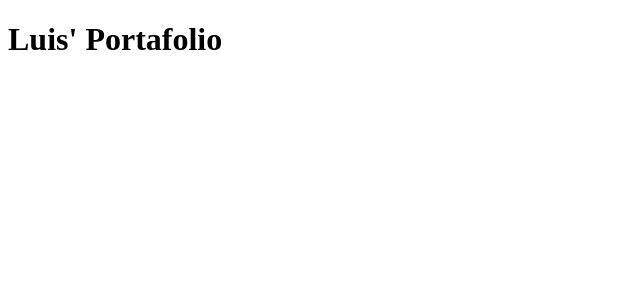
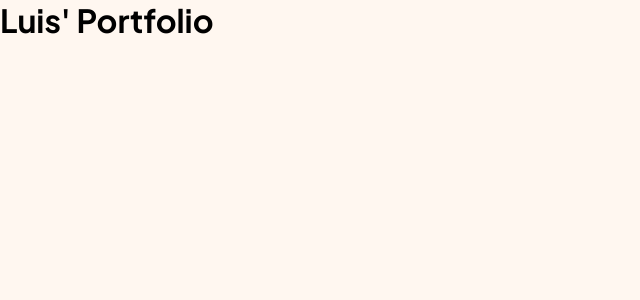
Before and after one commit to LuisCaballe/portafolio, a Next.js app: page / in a window 1280 px wide. Shown: the top 300 px of the page, without its empty margins (0-640 px from the left). Built offline with nearby package versions, Linux system fonts and the light colour scheme.

Commit message:
Add global styles

```diff
--- a/src/app/globals.css
+++ b/src/app/globals.css
@@ -1,98 +1,18 @@
-/* :root {
-  --max-width: 1100px;
-  --border-radius: 12px;
-  --font-mono: ui-monospace, Menlo, Monaco, 'Cascadia Mono', 'Segoe UI Mono',
-    'Roboto Mono', 'Oxygen Mono', 'Ubuntu Monospace', 'Source Code Pro',
-    'Fira Mono', 'Droid Sans Mono', 'Courier New', monospace;
+@import url("https://fonts.googleapis.com/css2?family=Plus+Jakarta+Sans:wght@400;700&family=Space+Mono:wght@400;700&display=swap");
 
-  --foreground-rgb: 0, 0, 0;
-  --background-start-rgb: 214, 219, 220;
-  --background-end-rgb: 255, 255, 255;
-
-  --primary-glow: conic-gradient(
-    from 180deg at 50% 50%,
-    #16abff33 0deg,
-    #0885ff33 55deg,
-    #54d6ff33 120deg,
-    #0071ff33 160deg,
-    transparent 360deg
-  );
-  --secondary-glow: radial-gradient(
-    rgba(255, 255, 255, 1),
-    rgba(255, 255, 255, 0)
-  );
-
-  --tile-start-rgb: 239, 245, 249;
-  --tile-end-rgb: 228, 232, 233;
-  --tile-border: conic-gradient(
-    #00000080,
-    #00000040,
-    #00000030,
-    #00000020,
-    #00000010,
-    #00000010,
-    #00000080
-  );
-
-  --callout-rgb: 238, 240, 241;
-  --callout-border-rgb: 172, 175, 176;
-  --card-rgb: 180, 185, 188;
-  --card-border-rgb: 131, 134, 135;
-}
-
-@media (prefers-color-scheme: dark) {
-  :root {
-    --foreground-rgb: 255, 255, 255;
-    --background-start-rgb: 0, 0, 0;
-    --background-end-rgb: 0, 0, 0;
-
-    --primary-glow: radial-gradient(rgba(1, 65, 255, 0.4), rgba(1, 65, 255, 0));
-    --secondary-glow: linear-gradient(
-      to bottom right,
-      rgba(1, 65, 255, 0),
-      rgba(1, 65, 255, 0),
-      rgba(1, 65, 255, 0.3)
-    );
-
-    --tile-start-rgb: 2, 13, 46;
-    --tile-end-rgb: 2, 5, 19;
-    --tile-border: conic-gradient(
-      #ffffff80,
-      #ffffff40,
-      #ffffff30,
-      #ffffff20,
-      #ffffff10,
-      #ffffff10,
-      #ffffff80
-    );
-
-    --callout-rgb: 20, 20, 20;
-    --callout-border-rgb: 108, 108, 108;
-    --card-rgb: 100, 100, 100;
-    --card-border-rgb: 200, 200, 200;
-  }
-}
-
-* {
-  box-sizing: border-box;
-  padding: 0;
-  margin: 0;
+:root {
+  --background-color: #fff7f0;
+  --font: "Plus Jakarta Sans", "sans-serif";
 }
 
 html,
 body {
-  max-width: 100vw;
+  padding: 0;
+  margin: 0;
   overflow-x: hidden;
-}
-
-body {
-  color: rgb(var(--foreground-rgb));
-  background: linear-gradient(
-      to bottom,
-      transparent,
-      rgb(var(--background-end-rgb))
-    )
-    rgb(var(--background-start-rgb));
+  scroll-behavior: smooth;
+  background-color: var(--background-color);
+  font-family: var(--font);
 }
 
 a {
@@ -100,8 +20,25 @@ a {
   text-decoration: none;
 }
 
-@media (prefers-color-scheme: dark) {
-  html {
-    color-scheme: dark;
-  }
-} */
+* {
+  box-sizing: border-box;
+  transition-duration: 0.3s;
+}
+
+h1,
+h2,
+h3,
+h4,
+h5,
+h6,
+p,
+figure {
+  margin: 0;
+}
+
+button {
+  border: none;
+  outline: none;
+  cursor: pointer;
+  background-color: transparent;
+}
--- a/src/app/page.tsx
+++ b/src/app/page.tsx
@@ -1,7 +1,7 @@
 export default function Home() {
   return (
     <>
-      <h1>Luis&apos; Portafolio</h1>
+      <h1>Luis&apos; Portfolio</h1>
     </>
   );
 }
```
